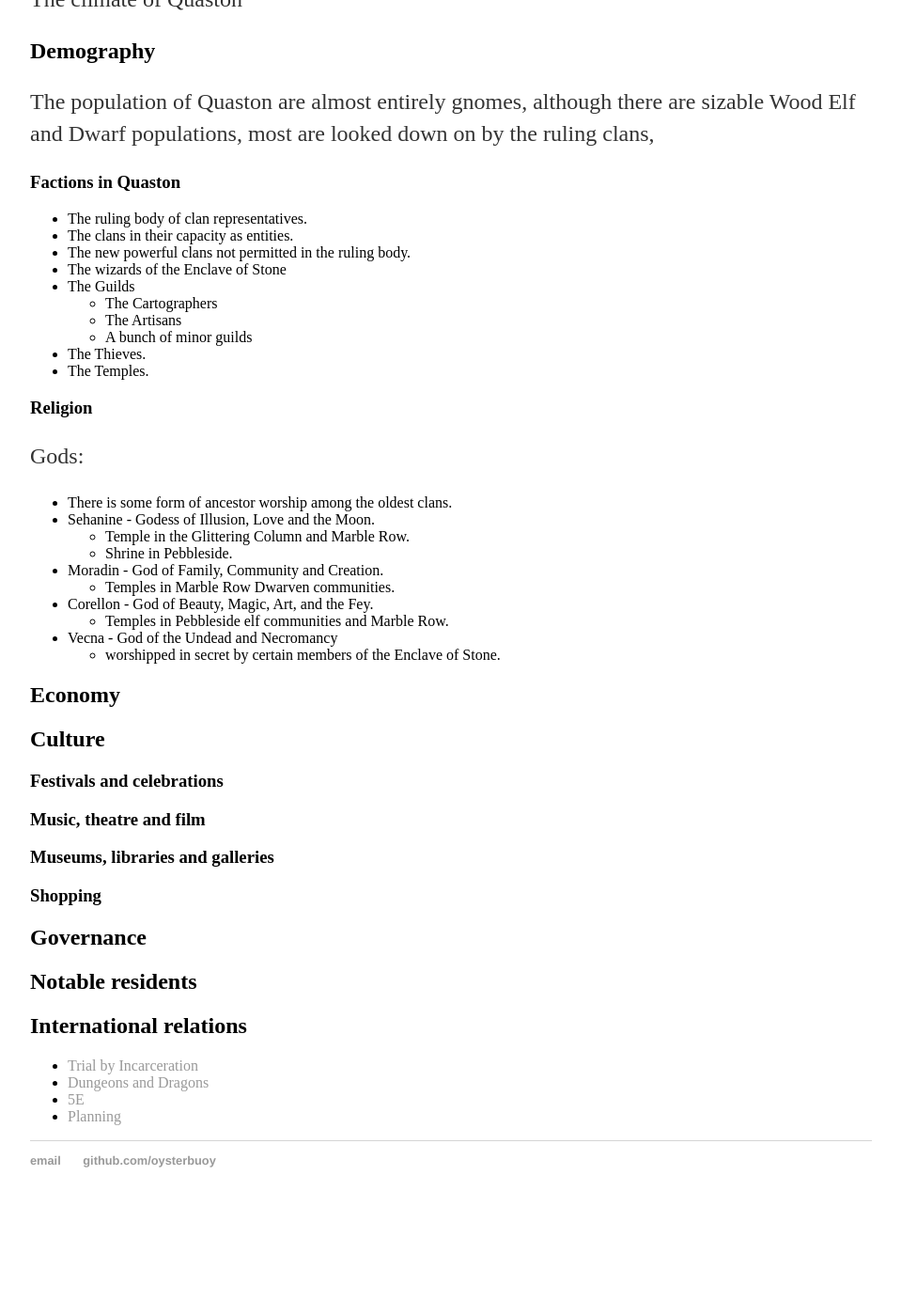
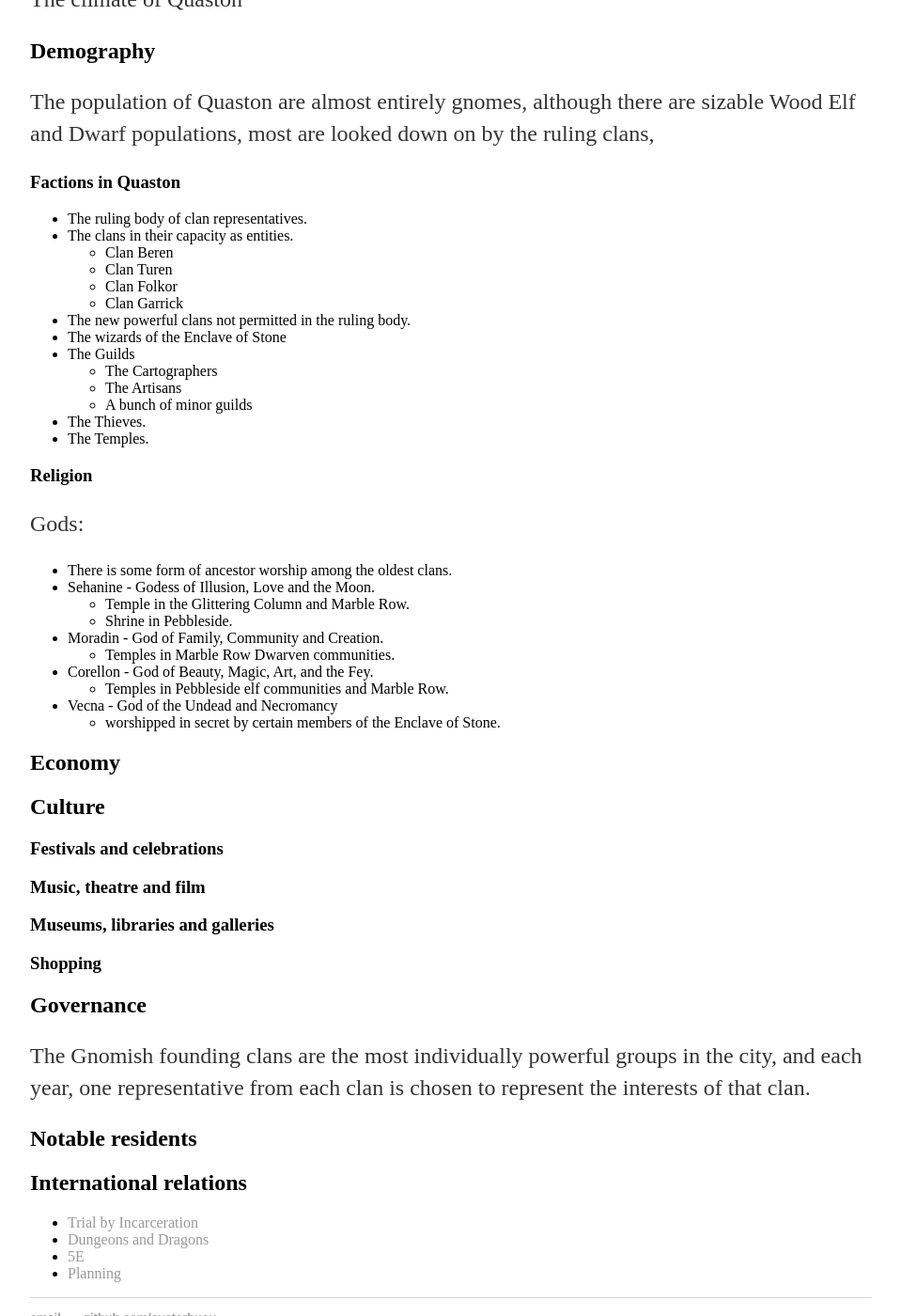
Before and after one commit to OysterBuoy/OysterBuoy.github.io, a Jekyll site: the page built from _posts/2015-11-30-Quaston-city-planning-WiP.md, in a window 1280 px wide and 1400 px high, scrolled down 2747 px. Shown: the whole window at 94% size, without its empty margins (160-1119 px from the left). Built offline with Jekyll 4.4.1, drawn with Linux system fonts in a browser that asks for light colours; before the commit the page ends 4049 px from its top, so only the background shows below that.

Commit message:
Update 2015-11-30-Quaston-city-planning-WiP.md

```diff
--- a/_posts/2015-11-30-Quaston-city-planning-WiP.md
+++ b/_posts/2015-11-30-Quaston-city-planning-WiP.md
@@ -66,6 +66,10 @@ The population of Quaston are almost entirely gnomes, although there are sizable
 
 - The ruling body of clan representatives.
 - The clans in their capacity as entities.
+  - Clan Beren
+  - Clan Turen
+  - Clan Folkor
+  - Clan Garrick
 - The new powerful clans not permitted in the ruling body.
 - The wizards of the Enclave of Stone
 - The Guilds
@@ -101,6 +105,7 @@ Gods:
 
 ## Governance
 
+The Gnomish founding clans are the most individually powerful groups in the city, and each year, one representative from each clan is chosen to represent the interests of that clan.
 
 ## Notable residents
 
```
